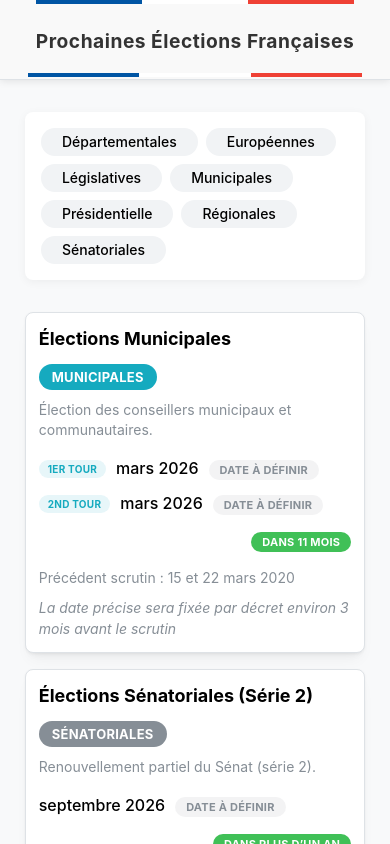
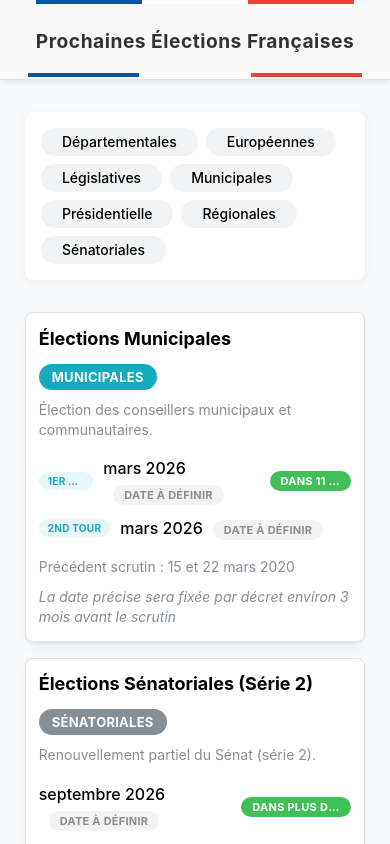
Before and after one commit to guigui42/elections, a React (Vite) app: page / in a window 390 px wide. Shown: the top 844 px of the page. Built offline with nearby package versions, Linux system fonts and the light colour scheme.

Commit message:
style: improve layout and responsiveness of election date display

```diff
--- a/src/App.tsx
+++ b/src/App.tsx
@@ -327,7 +327,8 @@ function App() {
 
                           <Stack gap="xs">
                             {election.dates.map((date, index) => (
-                              <Group key={index} gap="xs">
+                              <Group key={index} justify="space-between" wrap="nowrap">
+                                <Group gap="xs" wrap="nowrap">
                                   {election.rounds > 1 && (
                                     <Badge variant="light" size="sm" color={getTypeColor(election.type)}>
                                       {date.round === 1 ? '1er tour' : '2nd tour'}
@@ -340,19 +341,15 @@ function App() {
                                     )}
                                   </Text>
                                 </Group>
-                            ))}
-                          </Stack>
-
-                          <Group justify="flex-end" mt="md">
-                            {getDaysRemaining(election.dates) ? (
+                                {index === 0 && getDaysRemaining(election.dates) && (
                                   <Badge color={election.dates[0].date > new Date(Date.now() + 30 * 24 * 60 * 60 * 1000).toISOString() ? "green" :
                                            election.dates[0].date > new Date(Date.now() + 7 * 24 * 60 * 60 * 1000).toISOString() ? "yellow" : "red"}>
                                     {getDaysRemaining(election.dates)}
                                   </Badge>
-                            ) : (
-                              <Badge color="gray">Terminée</Badge>
                                 )}
                               </Group>
+                            ))}
+                          </Stack>
 
                           <Box mt="md">
                             {election.previousElection && (
```
Lines whose indentation alone changed are shown as unchanged.
